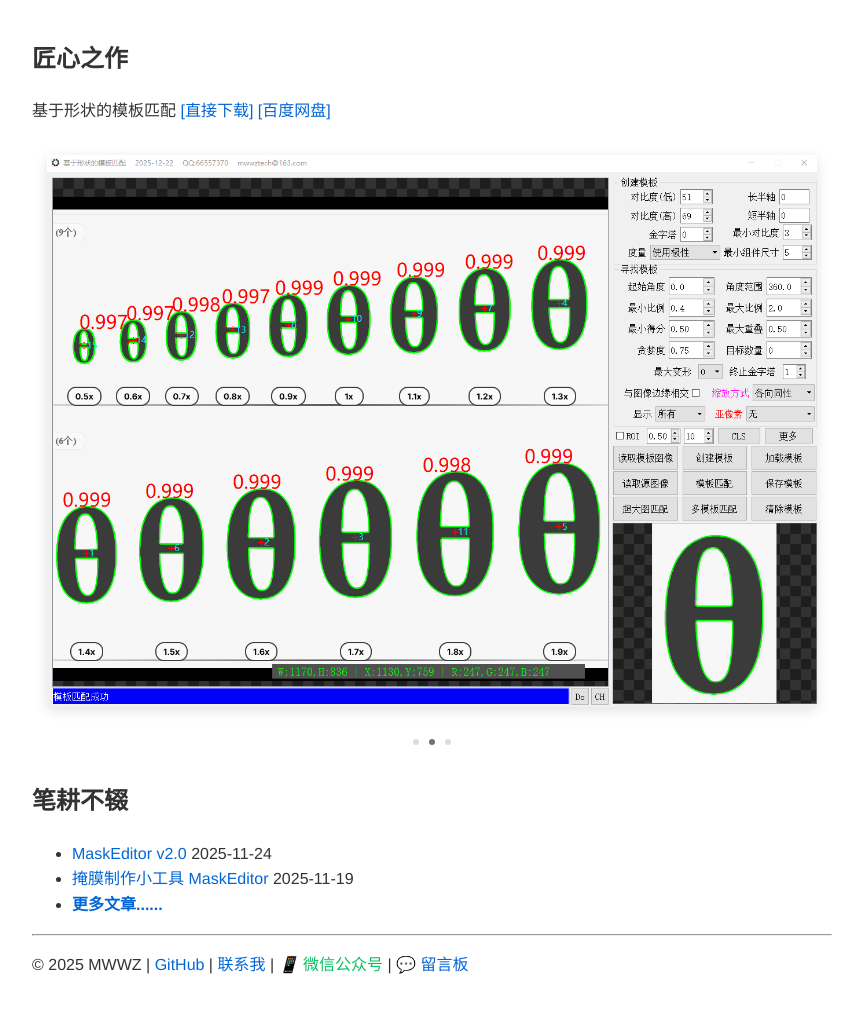
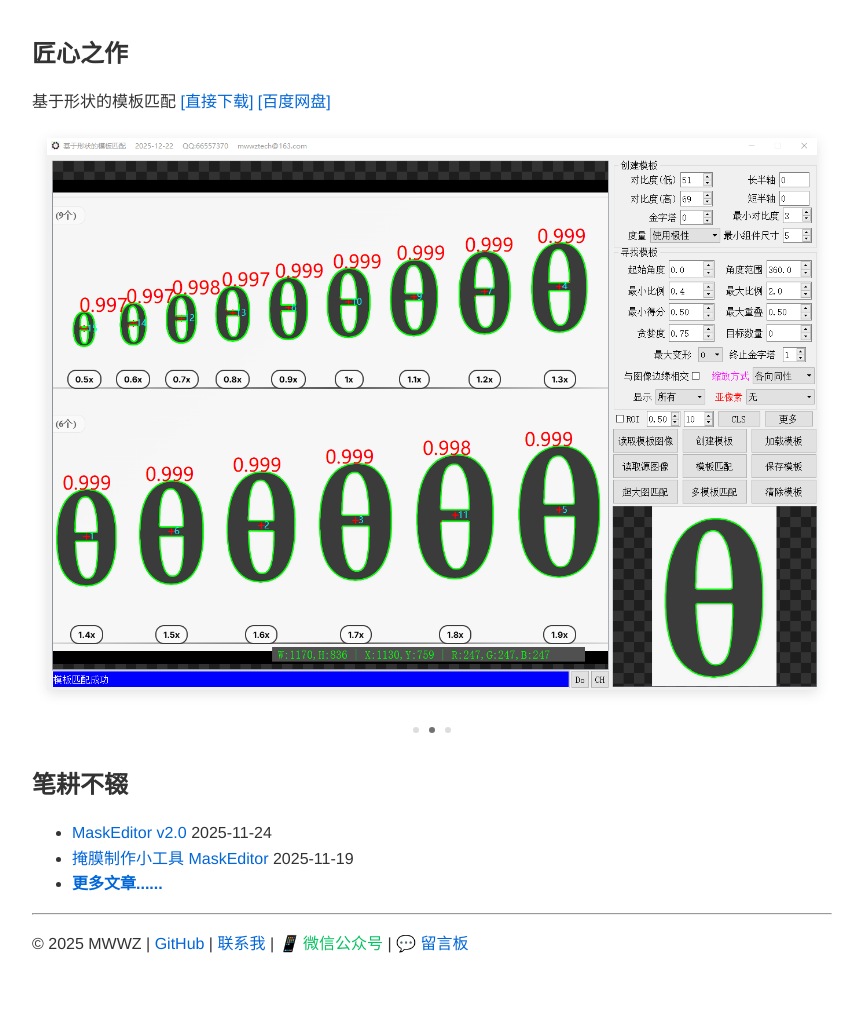
Before and after one commit to mwwzbinf/mwwzbinf.github.io, a Jekyll site: the page built from index.html, in a window 1280 px wide. Shown: the whole page, without its empty margins (208-1057 px from the left). Built offline with Jekyll 4.4.1, drawn with Linux system fonts in a browser that asks for light colours; comment, search, counter and statistics services are not loaded.

Commit message:
margin\padding

```diff
--- a/index.html
+++ b/index.html
@@ -35,7 +35,7 @@ layout: null
     <main>
 		<section>
 			<h2>匠心之作</h2>
-			<p>基于形状的模板匹配
+			<p style="margin-bottom: 8px;">基于形状的模板匹配
 				<span class="download-links">
 					<a href="/download/shape_based_matching_demo.rar" target="_blank" class="direct-link">[直接下载]</a>
 					<a href="https://pan.baidu.com/s/1FP6wA8KOwCYJhKI1cc93xg?pwd=aabb" target="_blank" class="baidu-link">[百度网盘]</a>
@@ -58,23 +58,30 @@ layout: null
 		</section>
 
 		<style>
-			/* 轮播图容器，确保没有多余的下边距 */
+			/* 1. 调整所有标题的默认间距，防止“笔耕不辍”离上方太远 */
+			section h2 {
+				margin-top: 15px;    /* 缩小标题上方的距离 */
+				margin-bottom: 10px;  /* 缩小标题与其下方内容的距离 */
+			}
+
+			/* 2. 轮播图外层容器 */
 			.carousel-container {
 				max-width: 100%;
-				margin-bottom: 0;
+				margin-bottom: 0px;   /* 容器底部的外边距 */
 			}
 
+			/* 3. 圆点容器：控制图片与圆点的距离 */
 			.dots-container {
 				text-align: center;
-				padding: 5px 0;    /* 缩小圆点与图片之间的上下内边距 (原为15px) */
-				margin-top: -5px;  /* 如果还觉得远，可以用负边距微调 */
-				line-height: 1;    /* 消除行高带来的额外间距 */
+				padding: 4px 0;       /* 核心：控制图片与圆点的上下间距 */
+				line-height: 1;       /* 消除默认行高 */
 			}
 
+			/* 4. 圆点本身的大小与间距 */
 			.dot {
-				height: 6px;       /* 缩小圆点高度 (原为10px) */
-				width: 6px;        /* 缩小圆点宽度 (原为10px) */
-				margin: 0 3px;     /* 缩小圆点之间的左右间距 (原为5px) */
+				height: 6px;          /* 圆点高度 */
+				width: 6px;           /* 圆点宽度 */
+				margin: 0 3px;        /* 圆点之间的左右间距 */
 				background-color: #ddd;
 				border-radius: 50%;
 				display: inline-block;
@@ -83,7 +90,11 @@ layout: null
 			}
 
 			.dot.active {
-				background-color: #717171;
+				background-color: #717171; /* 激活时的颜色 */
+			}
+
+			.dot:hover {
+				background-color: #bbb;    /* 鼠标悬停时的颜色 */
 			}
 		</style>
 
```
